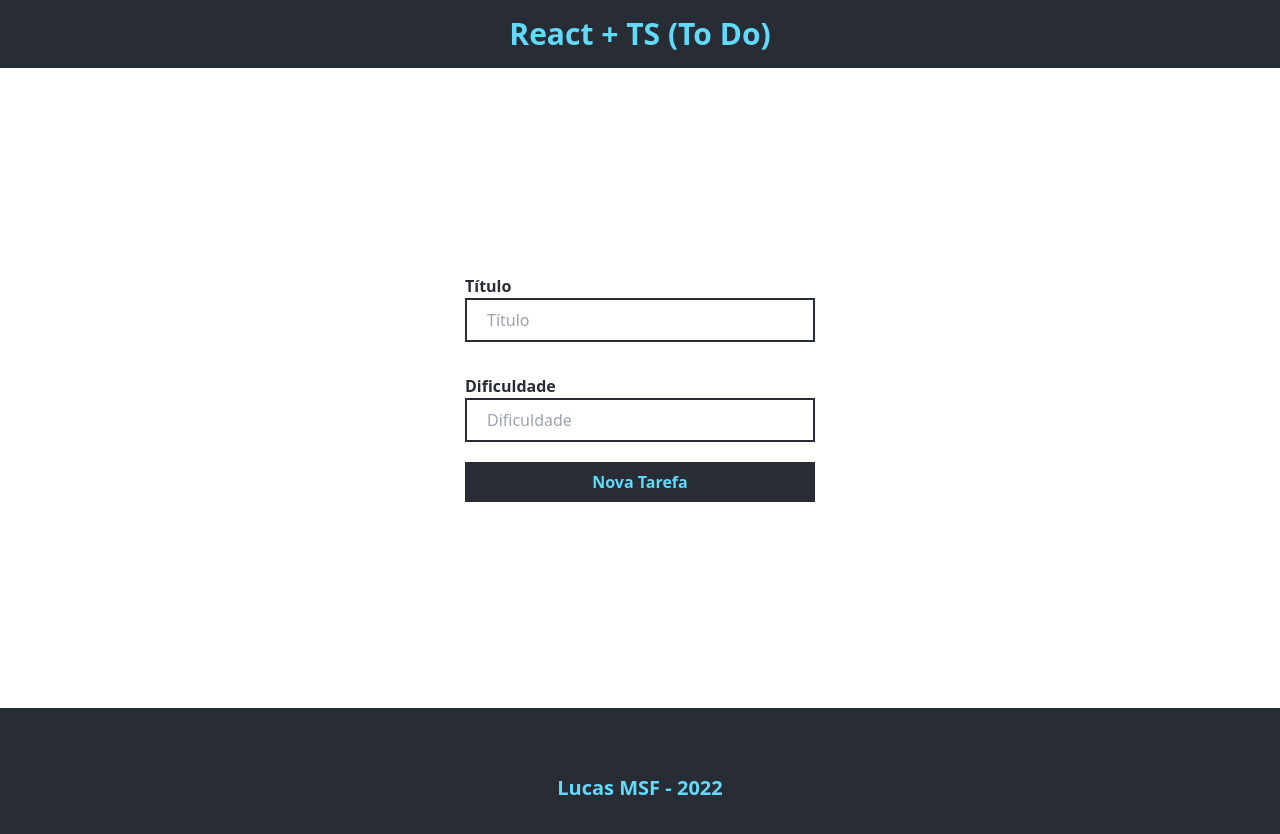
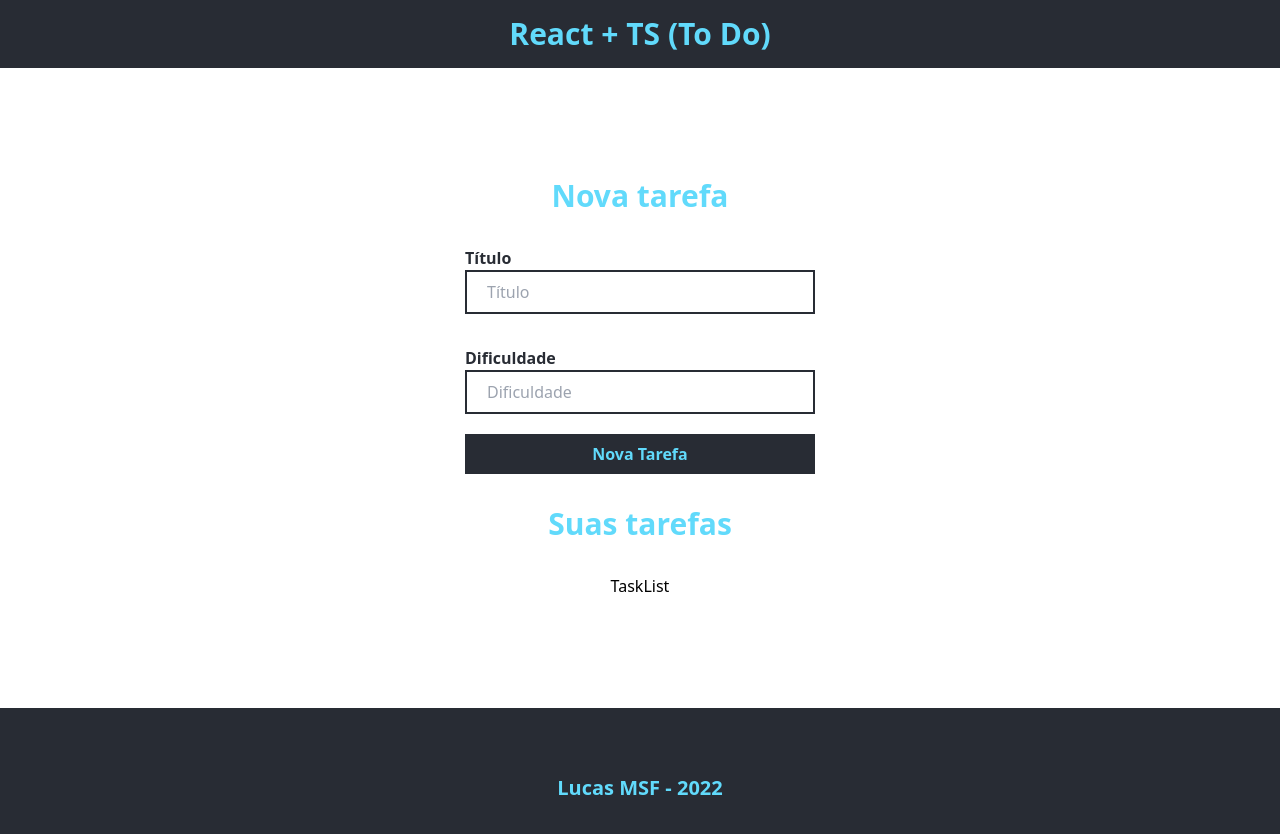
Before and after one commit to LucasMSF/to-do-react-ts, a React (Create React App) app: page / in a window 1280 px wide. Shown: the top 834 px of the page. Built offline with nearby package versions, Linux system fonts and the light colour scheme; the HTML template or start-up script is replaced by a standard one.

Commit message:
Implementando state no form

```diff
--- a/src/App.tsx
+++ b/src/App.tsx
@@ -1,14 +1,21 @@
-import React from 'react';
+import React, { useState } from 'react';
 import Footer from './components/Footer/Footer';
 import Header from './components/Header/Header';
 import TaskForm from './components/TaskForm/TaskForm';
+import TaskList from './components/TaskList/TaskList';
+import { ITask } from "./interfaces/Task";
 
 function App() {
+  const [taskList, setTaskList] = useState<ITask[]>([]);
+
   return (
     <div className="h-screen">
       <Header />
-      <div className='min-h-[80vh] flex flex col justify-center items-center'>
+      <div className='min-h-[80vh] flex flex-col justify-center items-center'>
+        <h1 className='font-bold text-3xl text-[#61dafb] mb-8'>Nova tarefa</h1>
         <TaskForm />
+        <h1 className='font-bold text-3xl text-[#61dafb] my-8'>Suas tarefas</h1>
+        <TaskList taskList={taskList}/>
       </div>
       <Footer />
     </div>
--- a/src/components/TaskForm/FormGroup.tsx
+++ b/src/components/TaskForm/FormGroup.tsx
@@ -4,13 +4,14 @@ type Props = {
     name: string,
     label: string,
     class?: string,
+    onChange?: (e: React.ChangeEvent<HTMLInputElement>) => void
 }
 
 export const FormGroup = (props: Props) => {
     return (
         <div className={`flex flex-col ${props.class}`}>
             <label className='font-bold text-[#282c34]' htmlFor={props.name}>{props.label}</label>
-            <input className='w-[350px] h-[25px] p-5 border-2 border-[#282c34] focus:outline-none' type="text" name={props.name}  placeholder={props.label}/>
+            <input onChange={props.onChange} className='w-[350px] h-[25px] p-5 border-2 border-[#282c34] focus:outline-none' type="text" name={props.name}  placeholder={props.label}/>
         </div>
     )
 }
--- a/src/components/TaskForm/TaskForm.tsx
+++ b/src/components/TaskForm/TaskForm.tsx
@@ -1,13 +1,30 @@
-import React from 'react'
+import { parse } from 'node:path/win32';
+import React, { useState } from 'react'
 import { FormGroup } from './FormGroup'
 
 type Props = {}
 
 const TaskForm = (props: Props) => {
+  const [id, setId] = useState<number>(0);
+  const [title, setTitle] = useState<string>('');
+  const [difficulty, setDifficulty] = useState<number>(0);
+
+  const addTaskHandler = () => {
+
+  }
+
+  const onChangeHandler = (e: React.ChangeEvent<HTMLInputElement>) => {
+    if(e.target.name == 'title') {
+      setTitle(e.target.value)
+    } else {
+      setDifficulty(parseInt(e.target.value))
+    }
+  }
+
   return (
     <form>
-        <FormGroup name='title' label='Título' />
-        <FormGroup name='difficulty' label='Dificuldade' class='mt-8'/>
+        <FormGroup onChange={onChangeHandler} name='title' label='Título' />
+        <FormGroup onChange={onChangeHandler} name='difficulty' label='Dificuldade' class='mt-8'/>
         <button className='bg-[#282c34] font-bold text-[#61dafb] w-full mt-5 p-2 transition duration-75 hover:bg-[#61dafb] hover:text-white ease-linear' type='submit'>Nova Tarefa</button>
     </form>
   )
--- a/src/components/TaskList/TaskList.tsx
+++ b/src/components/TaskList/TaskList.tsx
@@ -1,6 +1,9 @@
 import React from 'react'
+import { ITask } from '../../interfaces/Task'
 
-type Props = {}
+type Props = {
+  taskList: ITask[]
+}
 
 const TaskList = (props: Props) => {
   return (
```
